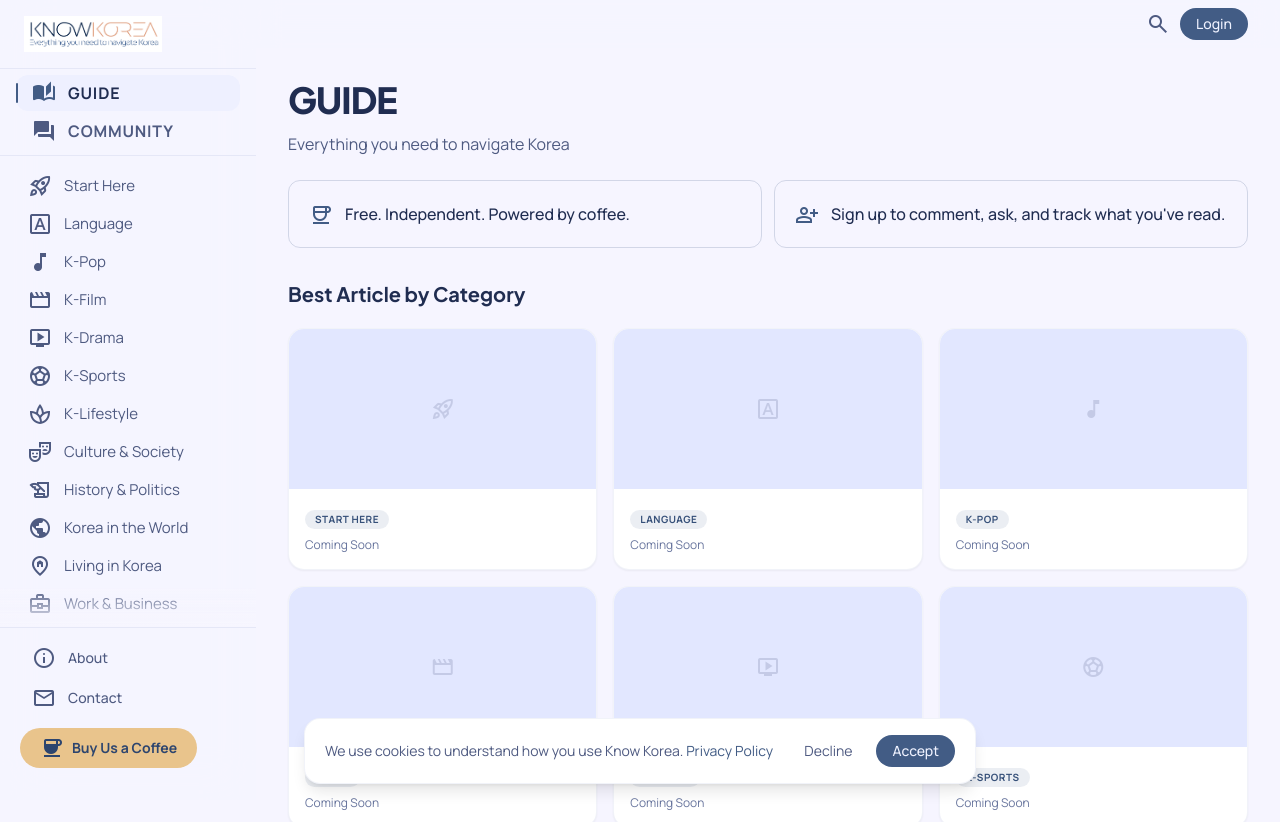
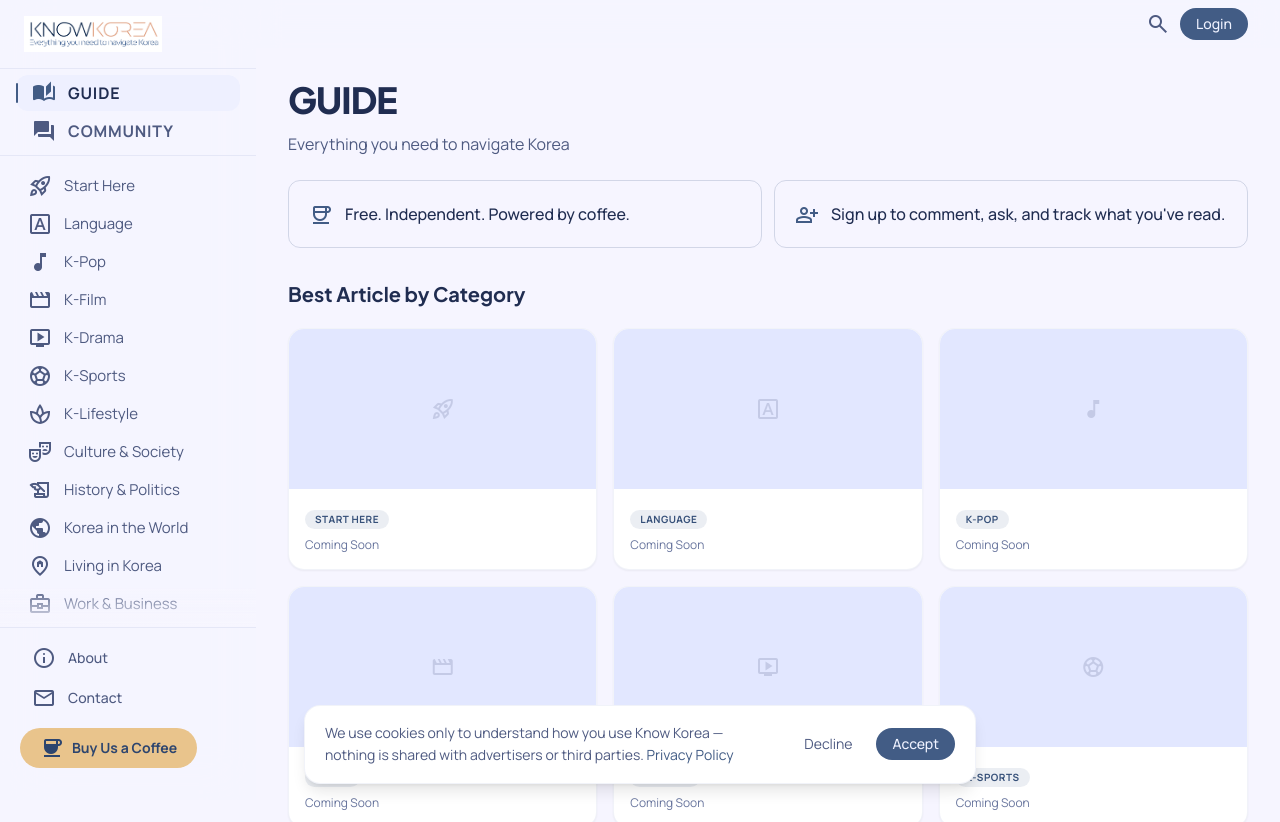
Before and after one commit to ventureops/know-korea, a Next.js app: page / in a window 1280 px wide. Shown: the top 822 px of the page. Built offline with nearby package versions, Linux system fonts and the light colour scheme; no server answers; the database is empty.

Commit message:
fix: 쿠키 동의 배너 문구 업데이트
Co-Authored-By: Claude Sonnet 4.6 <noreply@anthropic.com>

```diff
--- a/components/CookieConsent.tsx
+++ b/components/CookieConsent.tsx
@@ -60,7 +60,7 @@ export default function CookieConsent() {
         <div className="fixed bottom-0 left-0 right-0 z-50 p-3 sm:p-4">
           <div className="max-w-2xl mx-auto bg-surface-container-lowest rounded-2xl shadow-lg border border-outline-variant/15 px-5 py-4 flex flex-col sm:flex-row items-start sm:items-center gap-3">
             <p className="flex-1 text-sm font-body text-on-surface-variant leading-relaxed">
-              We use cookies to understand how you use Know Korea.{' '}
+              We use cookies only to understand how you use Know Korea — nothing is shared with advertisers or third parties.{' '}
               <Link href="/privacy-policy" className="text-primary hover:underline">
                 Privacy Policy
               </Link>
```
